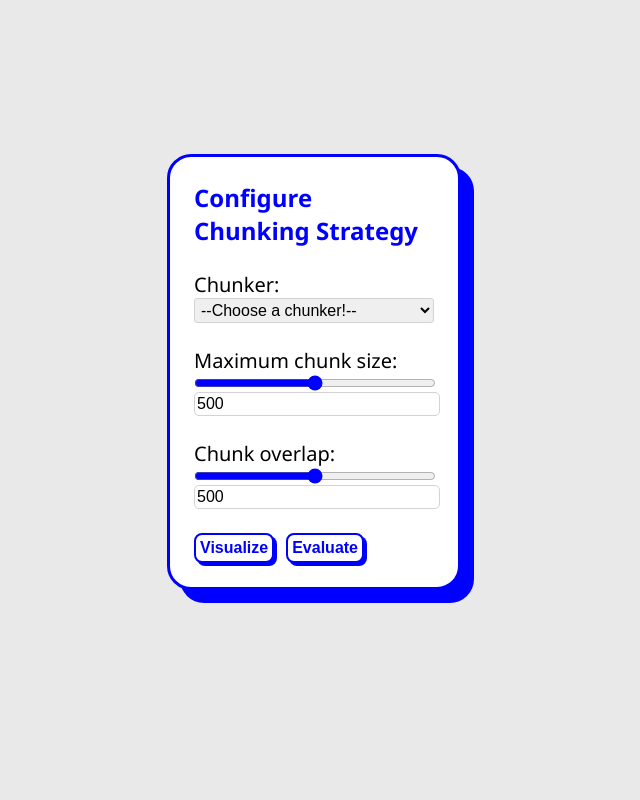
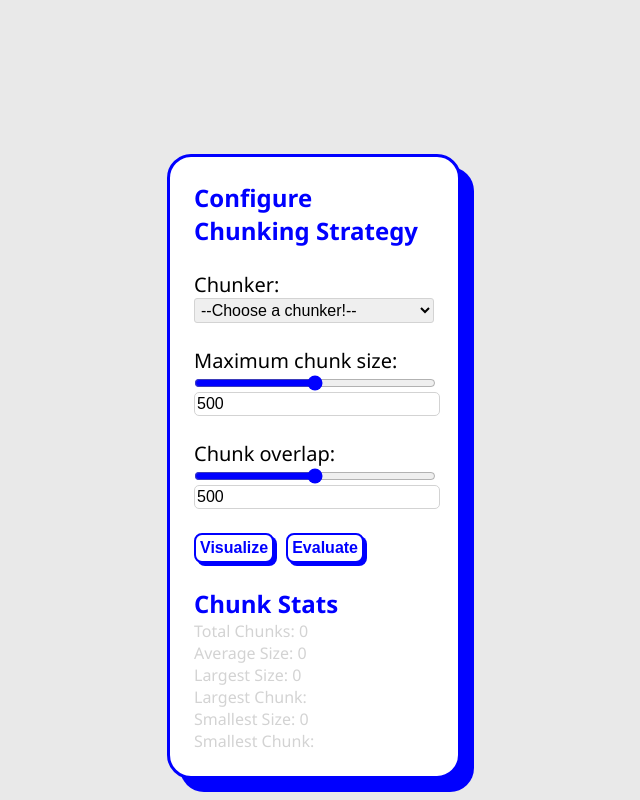
Before and after one commit to Chunkwise/chunkwise_local, a React (Vite) app in the folder client/: page / in a window 1280 px wide. Shown: the whole page, without its empty margins (326-966 px from the left). Built offline with nearby package versions, Linux system fonts and the light colour scheme.

Commit message:
Placeholder get evals, started rendering stats

```diff
--- /dev/null
+++ b/client/src/components/ChunkStatistics.tsx
@@ -0,0 +1,34 @@
+import type { ChunkStats } from "../types/types";
+
+export function ChunkStatistics({
+  total,
+  avgSize,
+  largestSize,
+  smallestSize,
+  largestText,
+  smallestText,
+}: ChunkStats) {
+  return (
+    <div className="stats">
+      <h2>Chunk Stats</h2>
+      <ul>
+        <li className={total > 0 ? "" : "unknown"}>Total Chunks: {total}</li>
+        <li className={avgSize > 0 ? "" : "unknown"}>
+          Average Size: {avgSize}
+        </li>
+        <li className={largestSize > 0 ? "" : "unknown"}>
+          Largest Size: {largestSize}
+        </li>
+        <li className={largestText.length > 0 ? "" : "unknown"}>
+          Largest Chunk: {largestText}
+        </li>
+        <li className={smallestSize > 0 ? "" : "unknown"}>
+          Smallest Size: {smallestSize}
+        </li>
+        <li className={smallestText.length > 0 ? "" : "unknown"}>
+          Smallest Chunk: {smallestText}
+        </li>
+      </ul>
+    </div>
+  );
+}
--- a/client/src/components/ChunkerForm.tsx
+++ b/client/src/components/ChunkerForm.tsx
@@ -1,6 +1,7 @@
 import React, { useState } from "react";
 import type { Evals, ChunkStats } from "../types/types";
-import { getVisualizer } from "../services/gateway";
+import { getEvals, getVisualizer } from "../services/gateway";
+import { ChunkStatistics } from "./ChunkStatistics";
 
 export default function ChunkerForm() {
   const [chunker, setChunker] = useState<string>("");
@@ -34,15 +35,23 @@ export default function ChunkerForm() {
 
   async function onVisualize(event: React.SyntheticEvent<Element, Event>) {
     event.preventDefault();
-    await getVisualizer({
+    const result = await getVisualizer({
       chunker,
       maxSize: chunkMaxSize,
       overlap: chunkOverlap,
     });
+
+    setChunkStats(result.stats);
   }
 
   async function onEvaluate(event: React.SyntheticEvent<Element, Event>) {
     event.preventDefault();
+    const result = await getEvals({
+      chunker,
+      maxSize: chunkMaxSize,
+      overlap: chunkOverlap,
+    });
+    setEvals(result);
   }
 
   return (
@@ -98,6 +107,8 @@ export default function ChunkerForm() {
           <button onClick={onEvaluate}>Evaluate</button>
         </div>
       </form>
+      <ChunkStatistics {...chunkStats}></ChunkStatistics>
+      <div className="metrics"></div>
     </div>
   );
 }
--- a/client/src/index.css
+++ b/client/src/index.css
@@ -2,6 +2,8 @@
   margin: 0;
   padding: 0;
   border: 0;
+  text-decoration: none;
+  list-style-type: none;
 }
 
 body {
@@ -71,7 +73,8 @@ select {
   align-items: flex-start;
 }
 
-#chunking-configuration h1 {
+#chunking-configuration h1,
+h2 {
   color: blue;
 }
 
@@ -85,3 +88,11 @@ select {
   accent-color: blue;
   padding: 0;
 }
+
+.stats {
+  margin-top: 24px;
+}
+
+.stats li.unknown {
+  color: lightgrey;
+}
--- a/client/src/services/gateway.ts
+++ b/client/src/services/gateway.ts
@@ -1,12 +1,19 @@
-import type { ChunkStats } from "../types/types";
+import type { ChunkStats, Evals } from "../types/types";
 
-export function getVisualizer({
-  args,
-}: {
+type Args = {
   chunker: string;
   maxSize: number;
   overlap: number;
-}): { stats: ChunkStats; html: string } {
+};
+
+export async function getVisualizer({
+  chunker,
+  maxSize,
+  overlap,
+}: Args): Promise<{
+  stats: ChunkStats;
+  html: string;
+}> {
   //  Get visualizer and/or stats
   return {
     stats: {
@@ -21,4 +28,15 @@ export function getVisualizer({
   };
 }
 
-export function getEvals() {}
+export async function getEvals({
+  chunker,
+  maxSize,
+  overlap,
+}: Args): Promise<Evals> {
+  // get evals from backend
+  return {
+    precision: 0.1,
+    recall: 0.2,
+    iou: 0.3,
+  };
+}
```
